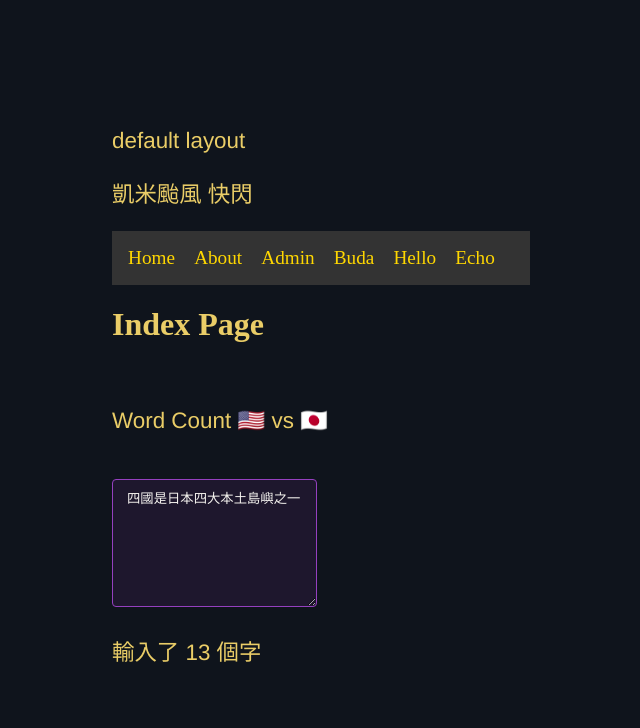
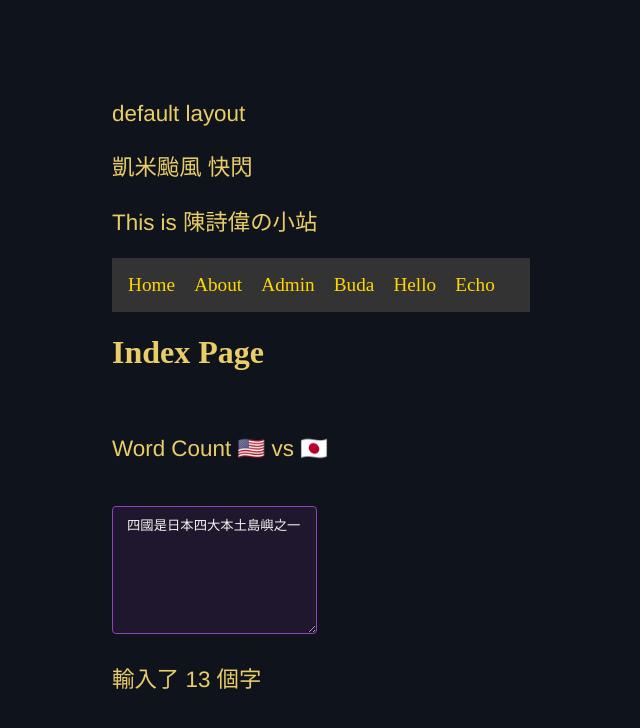
Before and after one commit to ymjoz/shikoku, a Nuxt app in the folder image/frontend/: page / in a window 1280 px wide. Shown: the top 728 px of the page, without its empty margins (319-959 px from the left). Built offline with nearby package versions, Linux system fonts and the light colour scheme.

Commit message:
chore:frontend增加の小站字眼

```diff
--- a/image/frontend/layouts/default.vue
+++ b/image/frontend/layouts/default.vue
@@ -6,6 +6,9 @@
     </p>
     <p>
       凱米颱風 快閃
+    </p>
+    <p>
+      This is 陳詩偉の小站
     </p>
     <nav>
       <NuxtLink to="/" class="gold-link">Home</NuxtLink>
```
